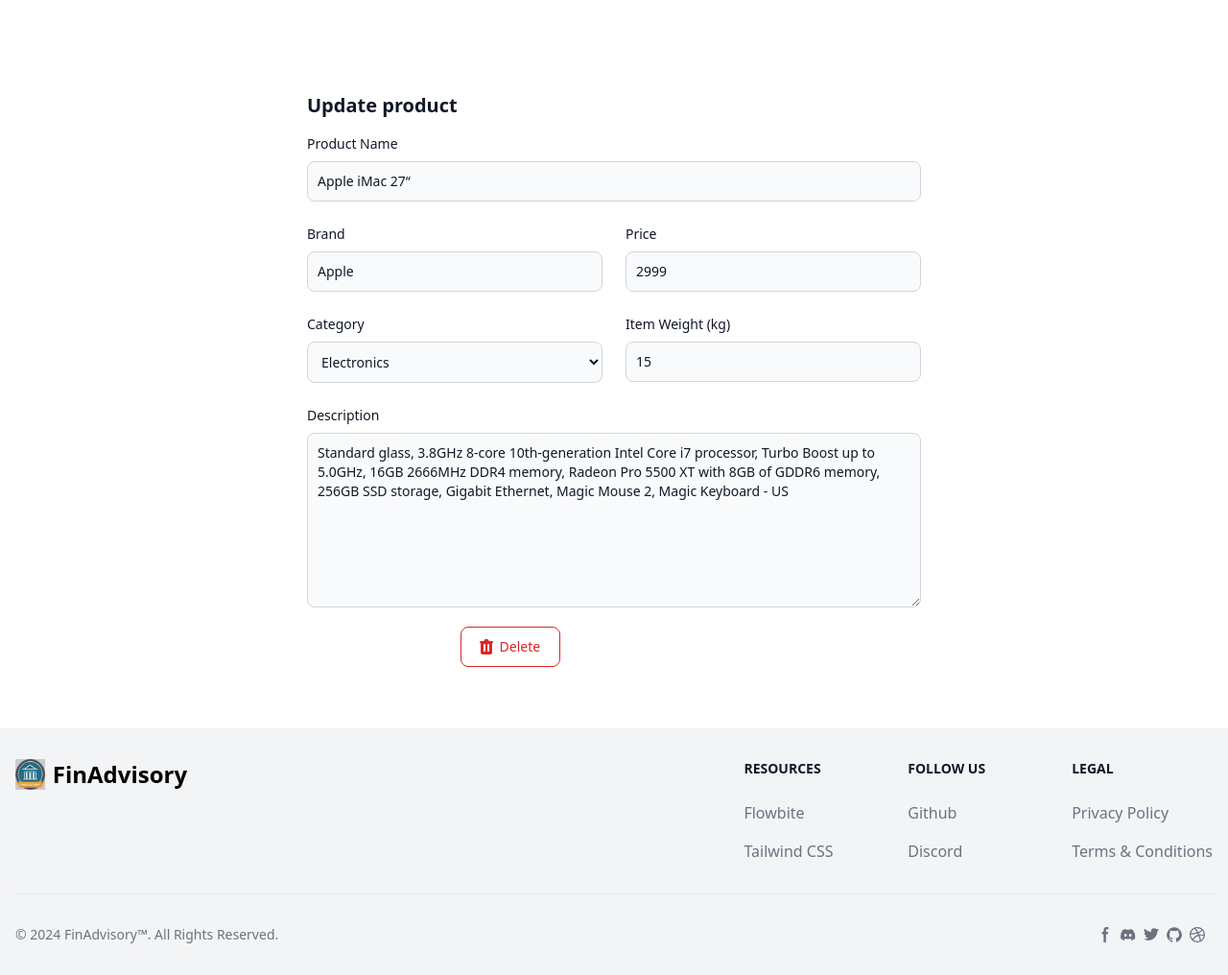
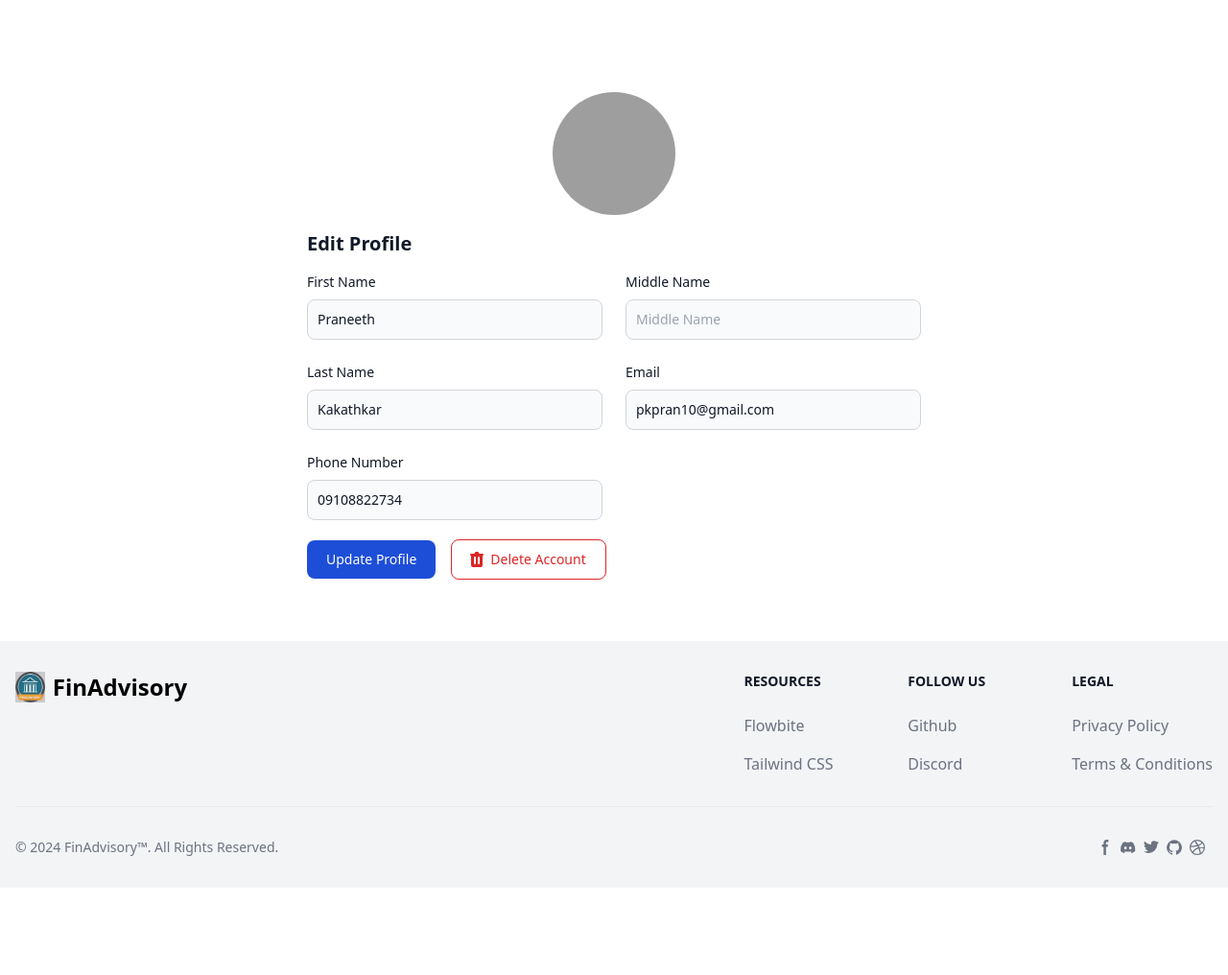
Before and after one commit to PKPran/FinAdvisory, a Flask app: page /view_profile/658b7ed9-8293-42f3-b377-eb7094d27f8d in a window 1280 px wide. Shown: the part 64-1080 px from the top of the page at 96% size. After the commit the page ends 956 px from the top, so only its background shows below. Run offline with Flask 3, Linux system fonts and the light colour scheme; a user stored in the database is signed in; some libraries are stand-ins or nearby versions; grey boxes are pictures that could not be loaded.

Commit message:
chore: Refactor user profile update functionality

```diff
--- a/src/app.py
+++ b/src/app.py
@@ -224,22 +224,6 @@
     return render_template("view_profile.html", user=user)
 
 
-@app.route("/settings", methods=["GET", "POST"])
-@login_required
-def settings():
-    if request.method == "POST":
-        user = User.query.filter_by(uuid=current_user.uuid).first()
-        user.first_name = request.form["first_name"]
-        user.middle_name = request.form["middle_name"]
-        user.last_name = request.form["last_name"]
-        user.email = request.form["email"]
-        user.phone_number = request.form["phone_number"]
-        db.session.commit()
-        flash("Profile updated successfully.", "success")
-        return redirect(url_for("index"))
-    return render_template("settings.html")
-
-
 @app.route("/view_requests", methods=["GET", "POST"])
 @login_required
 def view_requests():
@@ -389,5 +373,40 @@
         return redirect(url_for("index"))
     return render_template("contact_us.html")
 
+@app.route("/update_profile/<uuid:uuid>", methods=["GET", "POST"])
+@login_required
+def update_profile(uuid):
+    user = User.query.filter_by(uuid=str(uuid)).first()
+    if request.method == "POST":
+        user.first_name = request.form["first_name"]
+        user.middle_name = request.form["middle_name"]
+        user.last_name = request.form["last_name"]
+        user.email = request.form["email"]
+        user.phone_number = request.form["phone_number"]
+        if user.is_ca:
+            user.certificate = request.form["certificate"]
+            user.base_fee = request.form["base_fee"]
+            user.bank_account = request.form["bank_account"]
+            user.ifsc = request.form["ifsc"]
+        db.session.commit()
+        flash("Profile updated successfully.", "success")
+        return redirect(url_for("view_profile", uuid=user.uuid))
+    return render_template("update_profile.html", user=user)
+
+@app.route("/settings", methods=["GET"])
+@login_required
+def settings():
+    if request.method == "POST":
+        user = User.query.filter_by(uuid=current_user.uuid).first()
+        user.first_name = request.form["first_name"]
+        user.middle_name = request.form["middle_name"]
+        user.last_name = request.form["last_name"]
+        user.email = request.form["email"]
+        user.phone_number = request.form["phone_number"]
+        db.session.commit()
+        flash("Profile updated successfully.", "success")
+        return redirect(url_for("index"))
+    return render_template("settings.html")
+
 if __name__ == "__main__":
     socketio.run(app, port=5001, debug=True)
--- a/src/templates/view_profile.html
+++ b/src/templates/view_profile.html
@@ -1,54 +1,67 @@
 {% extends "base.html" %}
 
-{% block title %}View Profile - FinAdvisory{% endblock %}
+{% block title %}Edit Profile - FinAdvisory{% endblock %}
 
 {% block content %}
 <section class="bg-white dark:bg-gray-900">
     <div class="max-w-2xl px-4 py-8 mx-auto lg:py-16">
-        <h2 class="mb-4 text-xl font-bold text-gray-900 dark:text-white">Update product</h2>
-        <form action="#">
+        <img src="{{ current_user.profile_image_url or 'https://images.unsplash.com/photo-1610397095767-84a5b4736cbd?ixid=MXwxMjA3fDB8MHxwaG90by1wYWdlfHx8fGVufDB8fHw%3D&ixlib=rb-1.2.1&auto=format&fit=crop&w=750&q=80' }}" class="rounded-full w-32 h-32 mx-auto mb-4" alt="Profile Picture">
+        <h2 class="mb-4 text-xl font-bold text-gray-900 dark:text-white">Edit Profile</h2>
+        <form action="{{ url_for('update_profile', uuid=current_user.uuid) }}" method="post">
             <div class="grid gap-4 mb-4 sm:grid-cols-2 sm:gap-6 sm:mb-5">
-                <div class="sm:col-span-2">
-                    <label for="name" class="block mb-2 text-sm font-medium text-gray-900 dark:text-white">Product Name</label>
-                    <input type="text" name="name" id="name" class="bg-gray-50 border border-gray-300 text-gray-900 text-sm rounded-lg focus:ring-primary-600 focus:border-primary-600 block w-full p-2.5 dark:bg-gray-700 dark:border-gray-600 dark:placeholder-gray-400 dark:text-white dark:focus:ring-primary-500 dark:focus:border-primary-500" value="Apple iMac 27&ldquo;" placeholder="Type product name" required="">
+                <div class="w-full">
+                    <label for="first_name" class="block mb-2 text-sm font-medium text-gray-900 dark:text-white">First Name</label>
+                    <input type="text" name="first_name" id="first_name" class="bg-gray-50 border border-gray-300 text-gray-900 text-sm rounded-lg focus:ring-primary-600 focus:border-primary-600 block w-full p-2.5 dark:bg-gray-700 dark:border-gray-600 dark:placeholder-gray-400 dark:text-white dark:focus:ring-primary-500 dark:focus:border-primary-500" value="{{ current_user.first_name }}" placeholder="First Name" required="">
                 </div>
                 <div class="w-full">
-                    <label for="brand" class="block mb-2 text-sm font-medium text-gray-900 dark:text-white">Brand</label>
-                    <input type="text" name="brand" id="brand" class="bg-gray-50 border border-gray-300 text-gray-900 text-sm rounded-lg focus:ring-primary-600 focus:border-primary-600 block w-full p-2.5 dark:bg-gray-700 dark:border-gray-600 dark:placeholder-gray-400 dark:text-white dark:focus:ring-primary-500 dark:focus:border-primary-500" value="Apple" placeholder="Product brand" required="">
+                    <label for="middle_name" class="block mb-2 text-sm font-medium text-gray-900 dark:text-white">Middle Name</label>
+                    <input type="text" name="middle_name" id="middle_name" class="bg-gray-50 border border-gray-300 text-gray-900 text-sm rounded-lg focus:ring-primary-600 focus:border-primary-600 block w-full p-2.5 dark:bg-gray-700 dark:border-gray-600 dark:placeholder-gray-400 dark:text-white dark:focus:ring-primary-500 dark:focus:border-primary-500" value="{{ current_user.middle_name }}" placeholder="Middle Name">
                 </div>
                 <div class="w-full">
-                    <label for="price" class="block mb-2 text-sm font-medium text-gray-900 dark:text-white">Price</label>
-                    <input type="number" name="price" id="price" class="bg-gray-50 border border-gray-300 text-gray-900 text-sm rounded-lg focus:ring-primary-600 focus:border-primary-600 block w-full p-2.5 dark:bg-gray-700 dark:border-gray-600 dark:placeholder-gray-400 dark:text-white dark:focus:ring-primary-500 dark:focus:border-primary-500" value="2999" placeholder="$299" required="">
+                    <label for="last_name" class="block mb-2 text-sm font-medium text-gray-900 dark:text-white">Last Name</label>
+                    <input type="text" name="last_name" id="last_name" class="bg-gray-50 border border-gray-300 text-gray-900 text-sm rounded-lg focus:ring-primary-600 focus:border-primary-600 block w-full p-2.5 dark:bg-gray-700 dark:border-gray-600 dark:placeholder-gray-400 dark:text-white dark:focus:ring-primary-500 dark:focus:border-primary-500" value="{{ current_user.last_name }}" placeholder="Last Name" required="">
                 </div>
-                <div>
-                    <label for="category" class="block mb-2 text-sm font-medium text-gray-900 dark:text-white">Category</label>
-                    <select id="category" class="bg-gray-50 border border-gray-300 text-gray-900 text-sm rounded-lg focus:ring-primary-500 focus:border-primary-500 block w-full p-2.5 dark:bg-gray-700 dark:border-gray-600 dark:placeholder-gray-400 dark:text-white dark:focus:ring-primary-500 dark:focus:border-primary-500">
-                        <option selected="">Electronics</option>
-                        <option value="TV">TV/Monitors</option>
-                        <option value="PC">PC</option>
-                        <option value="GA">Gaming/Console</option>
-                        <option value="PH">Phones</option>
-                    </select>
+                <div class="w-full">
+                    <label for="email" class="block mb-2 text-sm font-medium text-gray-900 dark:text-white">Email</label>
+                    <input type="email" name="email" id="email" class="bg-gray-50 border border-gray-300 text-gray-900 text-sm rounded-lg focus:ring-primary-600 focus:border-primary-600 block w-full p-2.5 dark:bg-gray-700 dark:border-gray-600 dark:placeholder-gray-400 dark:text-white dark:focus:ring-primary-500 dark:focus:border-primary-500" value="{{ current_user.email }}" placeholder="Email address" required="">
                 </div>
-                <div>
-                    <label for="item-weight" class="block mb-2 text-sm font-medium text-gray-900 dark:text-white">Item Weight (kg)</label>
-                    <input type="number" name="item-weight" id="item-weight" class="bg-gray-50 border border-gray-300 text-gray-900 text-sm rounded-lg focus:ring-primary-600 focus:border-primary-600 block w-full p-2.5 dark:bg-gray-700 dark:border-gray-600 dark:placeholder-gray-400 dark:text-white dark:focus:ring-primary-500 dark:focus:border-primary-500" value="15" placeholder="Ex. 12" required="">
+                <div class="w-full">
+                    <label for="phone_number" class="block mb-2 text-sm font-medium text-gray-900 dark:text-white">Phone Number</label>
+                    <input type="text" name="phone_number" id="phone_number" class="bg-gray-50 border border-gray-300 text-gray-900 text-sm rounded-lg focus:ring-primary-600 focus:border-primary-600 block w-full p-2.5 dark:bg-gray-700 dark:border-gray-600 dark:placeholder-gray-400 dark:text-white dark:focus:ring-primary-500 dark:focus:border-primary-500" value="{{ current_user.phone_number }}" placeholder="Phone number" required="">
                 </div>
-                <div class="sm:col-span-2">
-                    <label for="description" class="block mb-2 text-sm font-medium text-gray-900 dark:text-white">Description</label>
-                    <textarea id="description" rows="8" class="block p-2.5 w-full text-sm text-gray-900 bg-gray-50 rounded-lg border border-gray-300 focus:ring-primary-500 focus:border-primary-500 dark:bg-gray-700 dark:border-gray-600 dark:placeholder-gray-400 dark:text-white dark:focus:ring-primary-500 dark:focus:border-primary-500" placeholder="Write a product description here...">Standard glass, 3.8GHz 8-core 10th-generation Intel Core i7 processor, Turbo Boost up to 5.0GHz, 16GB 2666MHz DDR4 memory, Radeon Pro 5500 XT with 8GB of GDDR6 memory, 256GB SSD storage, Gigabit Ethernet, Magic Mouse 2, Magic Keyboard - US</textarea>
-                </div>
+                {% if current_user.is_ca %}
+                    <div class="w-full">
+                        <label for="certificate" class="block mb-2 text-sm font-medium text-gray-900 dark:text-white">Certificate</label>
+                        <input type="text" name="certificate" id="certificate" class="bg-gray-50 border border-gray-300 text-gray-900 text-sm rounded-lg focus:ring-primary-600 focus:border-primary-600 block w-full p-2.5 dark:bg-gray-700 dark:border-gray-600 dark:placeholder-gray-400 dark:text-white dark:focus:ring-primary-500 dark:focus:border-primary-500" value="{{ current_user.certificate }}" placeholder="Certificate" required="" readonly>
+                    </div>
+                    <div class="w-full">
+                        <label for="base_fee" class="block mb-2 text-sm font-medium text-gray-900 dark:text-white">Base Fee</label>
+                        <input type="text" name="base_fee" id="base_fee" class="bg-gray-50 border border-gray-300 text-gray-900 text-sm rounded-lg focus:ring-primary-600 focus:border-primary-600 block w-full p-2.5 dark:bg-gray-700 dark:border-gray-600 dark:placeholder-gray-400 dark:text-white dark:focus:ring-primary-500 dark:focus:border-primary-500" value="{{ current_user.base_fee }}" placeholder="Base Fee" required="">
+                    </div>
+                    <div class="w-full">
+                        <label for="bank_account" class="block mb-2 text-sm font-medium text-gray-900 dark:text-white">Bank Account</label>
+                        <input type="text" name="bank_account" id="bank_account" class="bg-gray-50 border border-gray-300 text-gray-900 text-sm rounded-lg focus:ring-primary-600 focus:border-primary-600 block w-full p-2.5 dark:bg-gray-700 dark:border-gray-600 dark:placeholder-gray-400 dark:text-white dark:focus:ring-primary-500 dark:focus:border-primary-500" value="{{ current_user.bank_account }}" placeholder="Bank Account" required="">
+                    </div>
+                    <div class="w-full">
+                        <label for="ifsc" class="block mb-2 text-sm font-medium text-gray-900 dark:text-white">IFSC</label>
+                        <input type="text" name="ifsc" id="ifsc" class="bg-gray-50 border border-gray-300 text-gray-900 text-sm rounded-lg focus:ring-primary-600 focus:border-primary-600 block w-full p-2.5 dark:bg-gray-700 dark:border-gray-600 dark:placeholder-gray-400 dark:text-white dark:focus:ring-primary-500 dark:focus:border-primary-500" value="{{ current_user.ifsc }}" placeholder="IFSC" required="">
+                    </div>
+                    <div class="w-full">
+                        <label for="bio" class="block mb-2 text-sm font-medium text-gray-900 dark:text-white">Bio</label>
+                        <textarea id="bio" name="bio" rows="4" class="block p-2.5 w-full text-sm text-gray-900 bg-gray-50 rounded-lg border border-gray-300 focus:ring-primary-500 focus:border-primary-500 dark:bg-gray-700 dark:border-gray-600 dark:placeholder-gray-400 dark:text-white dark:focus:ring-primary-500 dark:focus:border-primary-500" placeholder="Write a bio..."></textarea>
+                    </div>
+                {% endif %}
             </div>
-            <div class="flex items-center space-x-4">
-                <button type="submit" class="text-white bg-primary-700 hover:bg-primary-800 focus:ring-4 focus:outline-none focus:ring-primary-300 font-medium rounded-lg text-sm px-5 py-2.5 text-center dark:bg-primary-600 dark:hover:bg-primary-700 dark:focus:ring-primary-800">
-                    Update product
+            <div class="flex items-center space-x-4 text-center">
+                <button type="submit" class="text-white bg-blue-700 hover:bg-blue-800 focus:ring-4 focus:outline-none focus:ring-primary-300 font-medium rounded-lg text-sm px-5 py-2.5 text-center dark:bg-primary-600 dark:hover:bg-primary-700 dark:focus:ring-primary-800">
+                    Update Profile
                 </button>
                 <button type="button" class="text-red-600 inline-flex items-center hover:text-white border border-red-600 hover:bg-red-600 focus:ring-4 focus:outline-none focus:ring-red-300 font-medium rounded-lg text-sm px-5 py-2.5 text-center dark:border-red-500 dark:text-red-500 dark:hover:text-white dark:hover:bg-red-600 dark:focus:ring-red-900">
                     <svg class="w-5 h-5 mr-1 -ml-1" fill="currentColor" viewBox="0 0 20 20" xmlns="http://www.w3.org/2000/svg"><path fill-rule="evenodd" d="M9 2a1 1 0 00-.894.553L7.382 4H4a1 1 0 000 2v10a2 2 0 002 2h8a2 2 0 002-2V6a1 1 0 100-2h-3.382l-.724-1.447A1 1 0 0011 2H9zM7 8a1 1 0 012 0v6a1 1 0 11-2 0V8zm5-1a1 1 0 00-1 1v6a1 1 0 102 0V8a1 1 0 00-1-1z" clip-rule="evenodd"></path></svg>
-                    Delete
+                    Delete Account
                 </button>
             </div>
         </form>
     </div>
-  </section>
+</section>
 {% endblock %}
```
Also changed, not shown: src/templates/settings.html (added, +89 -0 lines), instance/finadv.db.
